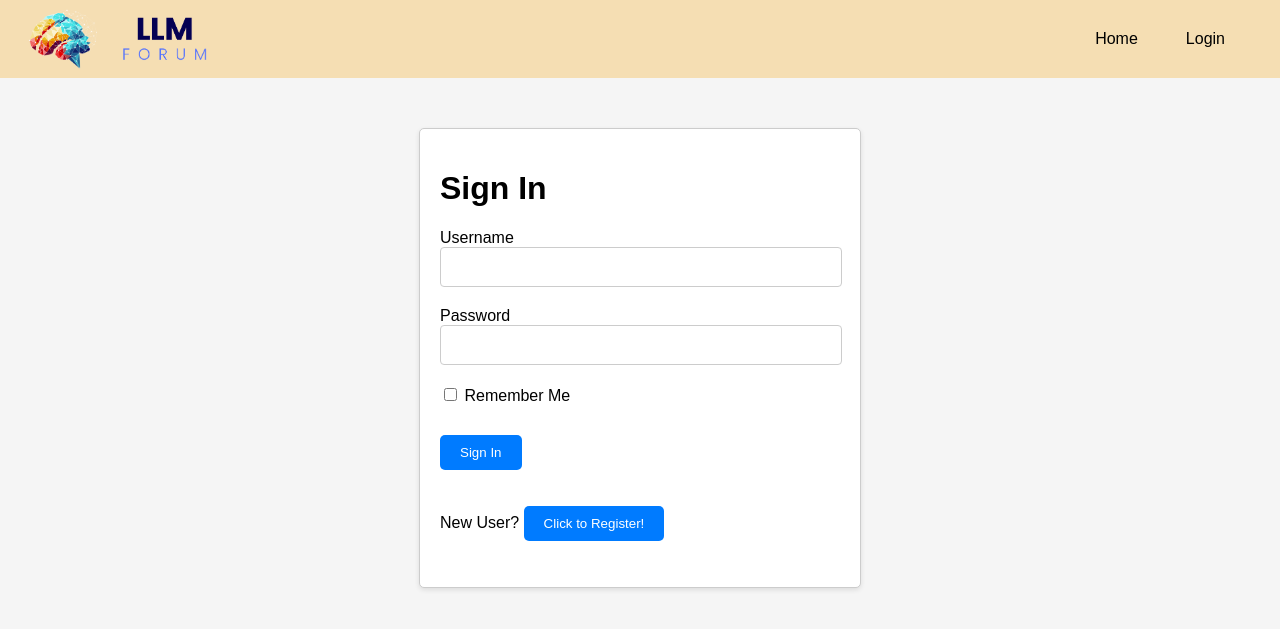
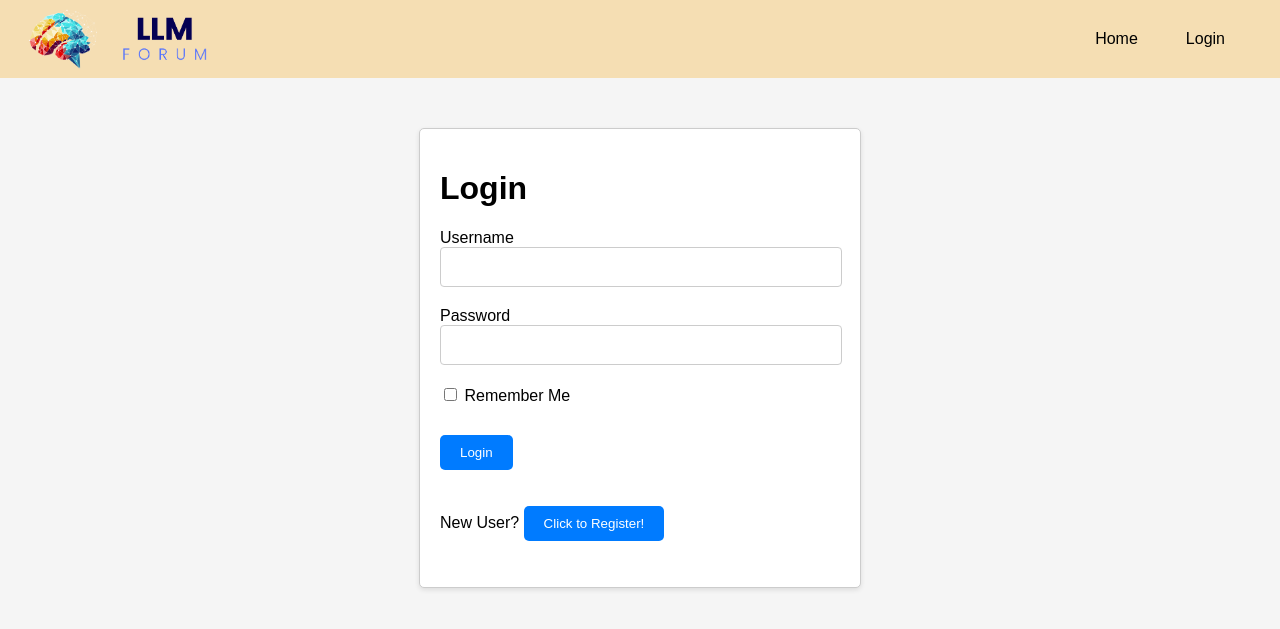
Before and after one commit to jith4j/CITS5505-Agile-Web-Development, a Flask app: page /login in a window 1280 px wide. Shown: the top 629 px of the page. Run offline with Flask 3, Linux system fonts and the light colour scheme.

Commit message:
Replaced Sign In terms with Login

```diff
--- a/app/forms.py
+++ b/app/forms.py
@@ -9,7 +9,7 @@ class LoginForm(FlaskForm):
     username = StringField('Username', validators=[DataRequired()])
     password = PasswordField('Password', validators=[DataRequired()])
     remember_me = BooleanField('Remember Me')
-    submit = SubmitField('Sign In')
+    submit = SubmitField('Login')
 
 class RegistrationForm(FlaskForm):
     username = StringField('Username', validators=[DataRequired()])
--- a/app/templates/login.html
+++ b/app/templates/login.html
@@ -2,7 +2,7 @@
 
 {% block content %}
 <div class="login-container">
-    <h1>Sign In</h1>
+    <h1>Login</h1>
     <form action="" method="post" novalidate>
         {{ form.hidden_tag() }}
         <div class="form-group">
```
